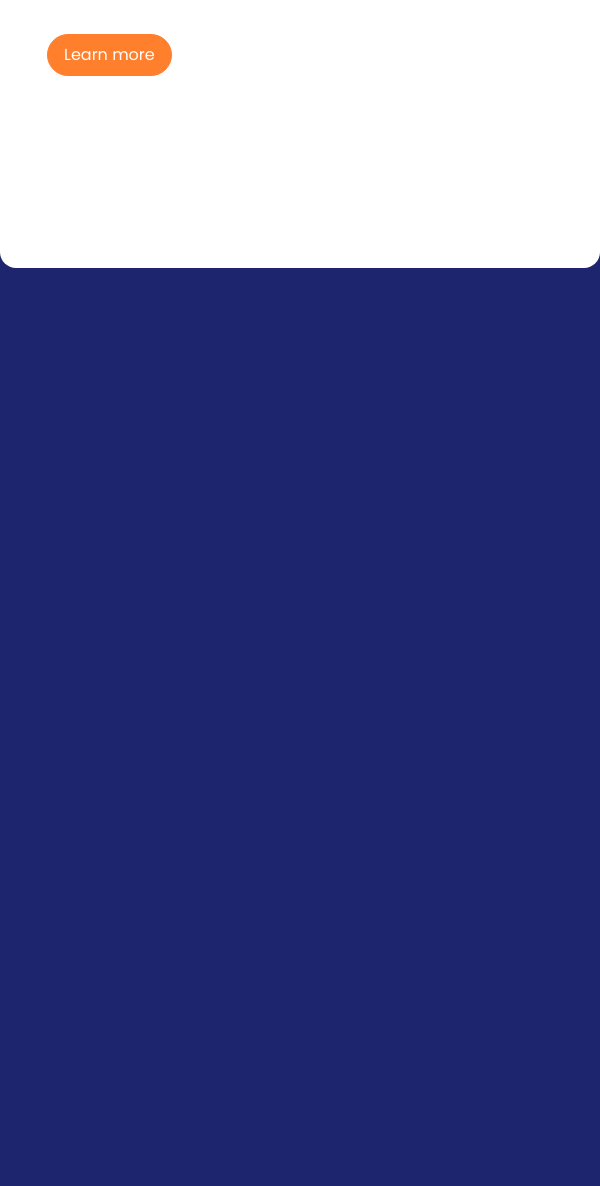
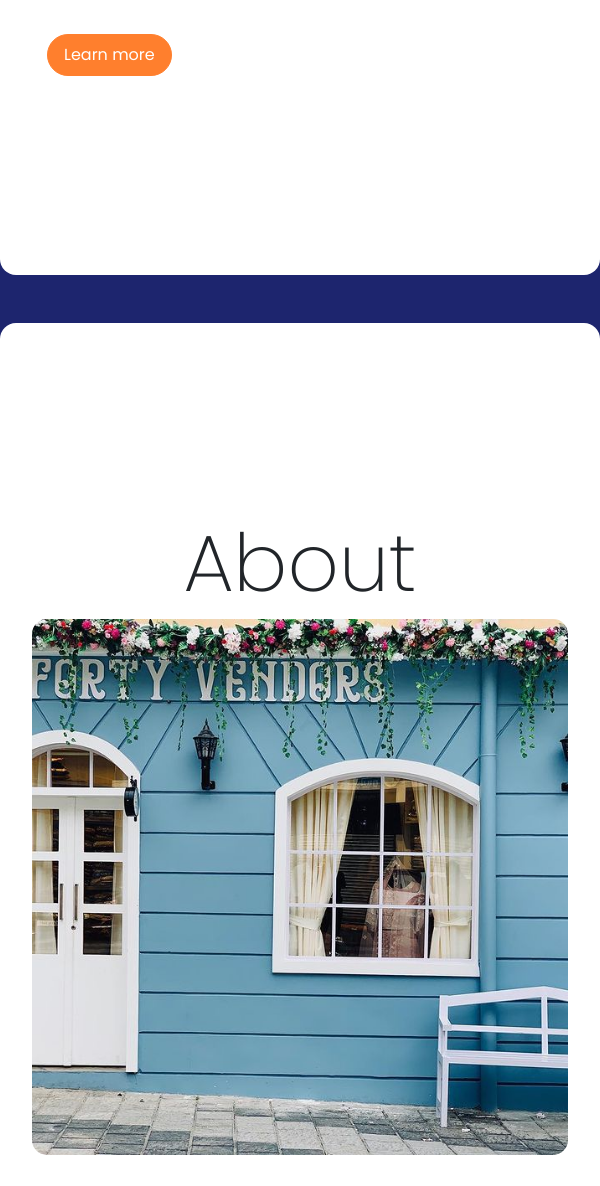
Before and after one commit to premakhil/FortyVendors, a plain HTML site: page index.html in a window 600 px wide. Shown: the part 594-1780 px from the top of the page. Before the commit the page ends 894 px from the top, so only its background shows below. Drawn offline with nearby package versions, Linux system fonts and the light colour scheme.

Commit message:
image added

```diff
--- a/index.html
+++ b/index.html
@@ -12,6 +12,7 @@
 
     <link rel="stylesheet" href="style.css">
     <link rel="icon" href="favicon.jpg" sizes="16x16" type="image/png">
+    <link rel="stylesheet" href="https://cdnjs.cloudflare.com/ajax/libs/animate.css/4.1.1/animate.min.css" />
     <title>Forty Vendors</title>
 </head>
 
@@ -75,9 +76,35 @@
                 </div>
             </div>
 
-            <div></div>
+
+
+
 
         </div>
+    </section>
+
+    <section id="about">
+
+        <div class="row" style="margin: 0;">
+            <div class="col-12 p-0">
+                <div class="jumbotron jumbotron2">
+                    <h1 class="display-4 about-tag" >About</h1>
+
+                    <img class="img-fluid " style="border-radius: 15px;" src="7.jpg" alt="">
+
+
+                </div>
+
+            </div>
+
+        </div>
+
+    </section>
+
+    <section id='about'>
+
+
+
     </section>
 
 
--- a/style.css
+++ b/style.css
@@ -125,6 +125,7 @@
 
 
 
+
 @media only screen and (max-width: 600px) {   /*for mobile */
   a {
     font-family: 'Poppins', sans-serif;
@@ -156,6 +157,22 @@
     background: #fff;
     font-family: 'Poppins', sans-serif;
 }
+
+    .about-tag {
+        display: flex;
+        justify-content: center;
+        font-size: 2.3rem;
+    }
+
+    .jumbotron2 {
+    margin-top: 1rem;
+    border-radius: 1rem;
+    min-height: 140vh;
+    background: #fff;
+    font-family: 'Poppins', sans-serif;
+}
+
+
 }
 
 @media (min-width: 576px) {   /*for desktop */
@@ -165,7 +182,7 @@
     .jumbotron {
     /* margin-top: 1rem; */
     border-radius: 1rem;
-    min-height: 80vh;
+    min-height: 100vh;
     background: #fff;
     padding: 12rem 2rem;
     font-family: 'Poppins', sans-serif;
```
